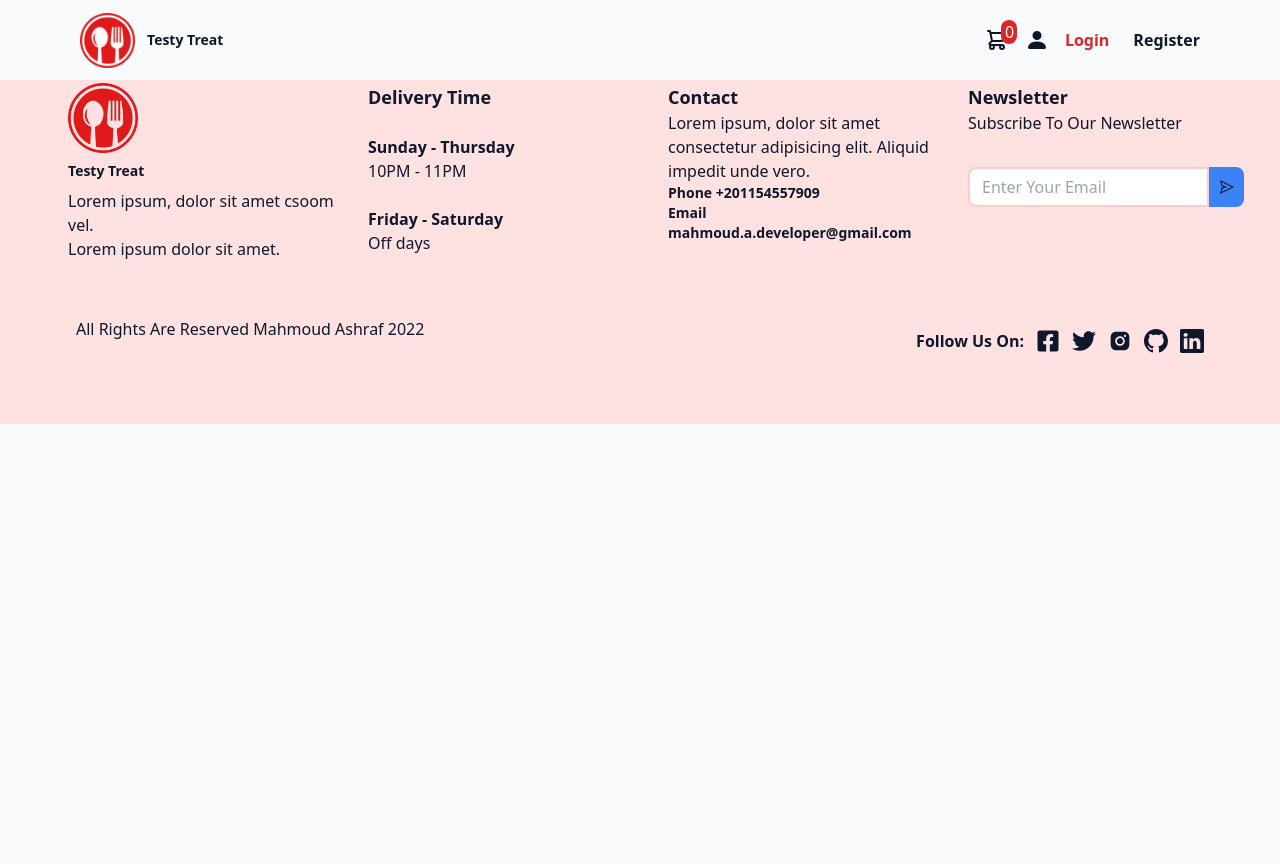
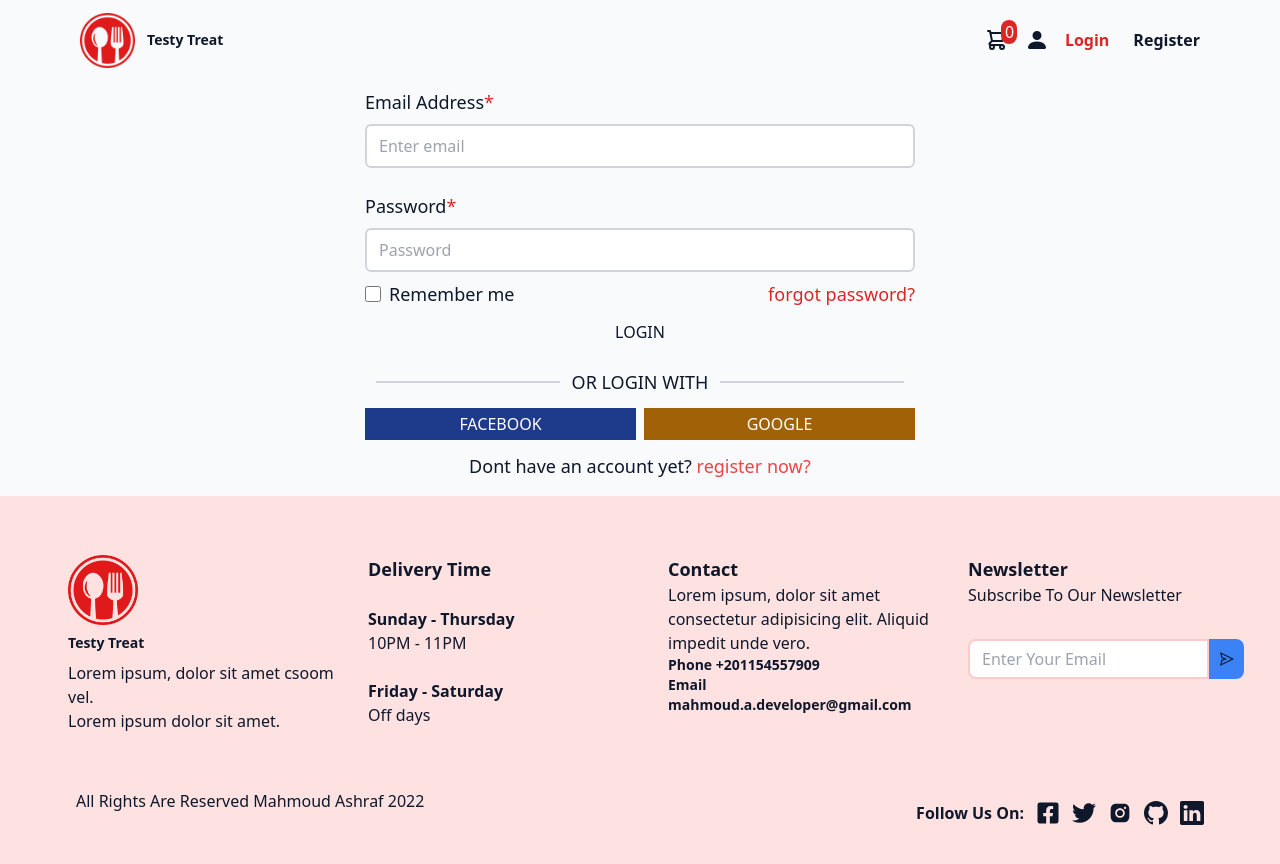
Before and after one commit to mahmoud-ashraf-devloper/food_delivery_app, a Next.js app: page /login in a window 1280 px wide. Shown: the top 864 px of the page. Before the commit the page ends 800 px from the top, so only its background shows below. Built offline with nearby package versions, Linux system fonts and the light colour scheme.

Commit message:
adding login and regiister and fixing bug

```diff
--- a/components/Header/Header.jsx
+++ b/components/Header/Header.jsx
@@ -60,10 +60,10 @@ const Header = () => {
                 </Link>
 
                 <div className='flex space-x-4'>
-                    <div className='relative'>
-                        <HiOutlineShoppingCart onClick={() => dispatch(toggleCart())} className='w-6 h-6 cursor-pointer ' />
+                    <button onClick={() => dispatch(toggleCart())} className='relative'>
+                        <HiOutlineShoppingCart className='w-6 h-6 cursor-pointer ' />
                         <p className='absolute -top-2 -right-2 text-white bg-red-600 w-4 h-6 flex items-center p-1 rounded-full'>{totalQuantity}</p>
-                    </div>
+                    </button>
                     <BsFillPersonFill className='w-6 h-6 cursor-pointer ' />
                     <GiHamburgerMenu onClick={toggleNav} className='w-6 h-6 cursor-pointer md:hidden ' />
                     <ul className='md:flex hidden space-x-6 font-bold'>
--- a/components/Layout/Layout.jsx
+++ b/components/Layout/Layout.jsx
@@ -3,8 +3,11 @@ import React from 'react';
 import Header from '../Header/Header';
 import Footer from '../Footer/Footer';
 import  Head  from 'next/head';
+import Cart from './../UI/Cart/Cart';
+import { useSelector } from 'react-redux';
 
 const Layout = ({ children }) => {
+    const showCart = useSelector((state) => state.cartUi.showCart);
     return (
         <div className=' md:w-full w-[160vw]'>
             <Head>
@@ -14,6 +17,7 @@ const Layout = ({ children }) => {
                 <link rel="stylesheet" type="text/css" charset="UTF-8" href="https://cdnjs.cloudflare.com/ajax/libs/slick-carousel/1.6.0/slick.min.css" />
                 <link rel="stylesheet" type="text/css" href="https://cdnjs.cloudflare.com/ajax/libs/slick-carousel/1.6.0/slick-theme.min.css" />
             </Head>
+            {showCart ? <Cart /> : null}
             <Header />
 
             {children}
--- a/pages/index.js
+++ b/pages/index.js
@@ -10,15 +10,11 @@ import Products from "../components/UI/Products/Products";
 import WhyFoodTreat from "../components/UI/WhyFoodTreat";
 import HotPizza from "../components/UI/HotPizza";
 import Testimonial from "../components/UI/Testimonial";
-import Cart from "../components/UI/Cart/Cart";
-import { useSelector } from "react-redux";
+export default function Home() {
 
-export default function Home() {
-  const showCart = useSelector((state) => state.cartUi.showCart);
 
   return (
     <div className="relative md:w-full w-[160vw]">
-      {showCart ? <Cart /> : null}
 
       <div className="max-w-[1240px] w-full flex flex-col md:flex-row items-center px-6 mx-auto min-h-screen">
         <div className="w-full md:mt-20 mt-10 leading-loose">
--- a/pages/login.jsx
+++ b/pages/login.jsx
@@ -1,9 +1,42 @@
 import React from 'react';
+import Link from 'next/link';
 
 const Login = () => {
     return (
-        <div>
-            Login
+        <div className='max-w-[1240px] md:mx-auto mx-3 flex justify-center '>
+            <div className="max-w-[550px] flex flex-col w-full">
+                <h1 className='text-4xl font-bold py-4 uppercase'>Login</h1>
+                <div className='flex flex-col my-2'>
+                    <label className='text-lg py-2'>Email Address<span className='text-red-600'>*</span></label>
+                    <input placeholder='Enter email' className='py-2 border-2 px-3 focus:outline-none border-gray-300 rounded-md' type="text" />
+                </div>
+                <div className='flex flex-col my-2'>
+                    <label className='text-lg py-2'>Password<span className='text-red-600'>*</span></label>
+                    <input placeholder='Password' className='py-2 border-2 px-3 focus:outline-none border-gray-300 rounded-md' type="password" />
+                </div>
+                <div className="flex justify-between ">
+                    <div className='flex space-x-2 items-center'>
+                        <input className='w-4 h-4' type="checkbox" />
+                        <label className='text-lg'>Remember me</label>
+                    </div>
+                    <Link href="/"><span className='text-red-600 text-lg'>forgot password?</span></Link>
+                </div>
+                <button className='uppercase my-3'>Login</button>
+
+                <div className='flex items-center my-3 justify-center space-x-3'>
+                    <span className='h-[2px] bg-gray-300 w-1/3'></span>
+                    <span className='text-lg uppercase whitespace-nowrap'>or login with</span>
+                    <span className='h-[2px] bg-gray-300 w-1/3'></span>
+                </div>
+                <div className='flex space-x-2 mb-3'>
+                    <button className='w-1/2 text-white py-1 bg-blue-900   uppercase hover:bg-blue-800'>Facebook</button>
+                    <button className='w-1/2 text-white py-1 bg-yellow-700 uppercase hover:bg-yellow-600'>Google</button>
+                </div>
+                <div className="flex justify-center mb-4 text-lg cursor-pointer">
+                    <Link href='/register'><p>Dont have an account yet? <span className='text-red-500'>register now?</span></p></Link>
+
+                </div>
+            </div>
         </div>
     );
 }
--- a/pages/register.jsx
+++ b/pages/register.jsx
@@ -1,9 +1,49 @@
 import React from 'react';
+import  Link  from 'next/link';
 
 const Register = () => {
     return (
-        <div>
-            Register
+        <div className='max-w-[1240px] md:mx-auto mx-3 min-h-screen flex  justify-center '>
+            <div className="max-w-[550px] flex flex-col w-full">
+                <h1 className='text-4xl font-bold py-4 uppercase'>Register</h1>
+                <div className='flex flex-col my-2'>
+                    <label className='text-lg py-2'>Full Name<span className='text-red-600'>*</span></label>
+                    <input placeholder='Name ...' className='py-2 border-2 px-3 focus:outline-none border-gray-300 rounded-md' type="text" />
+                </div>
+                <div className='flex flex-col my-2'>
+                    <label className='text-lg py-2'>Email Address<span className='text-red-600'>*</span></label>
+                    <input placeholder='Enter your email' className='py-2 border-2 px-3 focus:outline-none border-gray-300 rounded-md' type="text" />
+                </div>
+                <div className='flex flex-col my-2'>
+                    <label className='text-lg py-2'>Password<span className='text-red-600'>*</span></label>
+                    <input placeholder='Password ...' className='py-2 border-2 px-3 focus:outline-none border-gray-300 rounded-md' type="password" />
+                </div>
+                <div className='flex flex-col my-2'>
+                    <label className='text-lg py-2'>Confirm Password<span className='text-red-600'>*</span></label>
+                    <input placeholder='Confirm Password ...' className='py-2 border-2 px-3 focus:outline-none border-gray-300 rounded-md' type="password" />
+                </div>
+                <div className="flex justify-between ">
+                    <div className='flex space-x-2 items-center'>
+                        <input className='w-4 h-4' type="checkbox" />
+                        <label className='text-lg '>Agree on <span className='text-red-600'> terms and Conditions?</span></label>
+                    </div>
+                </div>
+                <button className='uppercase my-3'>Register</button>
+
+                <div className='flex items-center my-3 justify-center space-x-3'>
+                    <span className='h-[2px] bg-gray-300 w-1/3'></span>
+                    <span className='text-lg uppercase whitespace-nowrap'>or register with</span>
+                    <span className='h-[2px] bg-gray-300 w-1/3'></span>
+                </div>
+                <div className='flex space-x-2 mb-3'>
+                    <button className='w-1/2 py-1 text-white bg-blue-900   uppercase hover:bg-blue-800'>Facebook</button>
+                    <button className='w-1/2 py-1 text-white bg-yellow-700 uppercase hover:bg-yellow-600'>Google</button>
+                </div>
+                <div className="flex justify-center mb-4 text-lg cursor-pointer">
+                    <Link href='/login'><p>have an account? <span className='text-red-500'>login now?</span></p></Link>
+
+                </div>
+            </div>
         </div>
     );
 }
```
